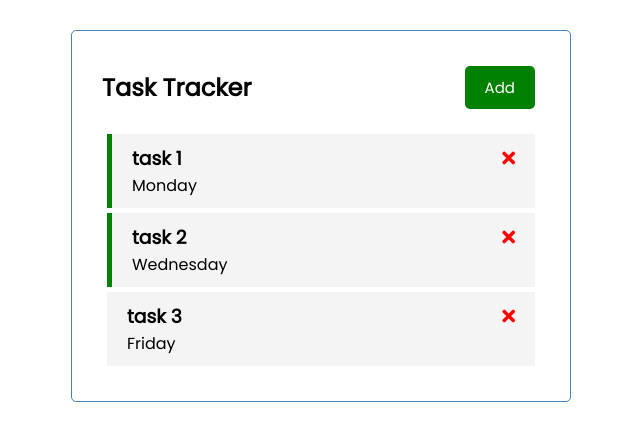
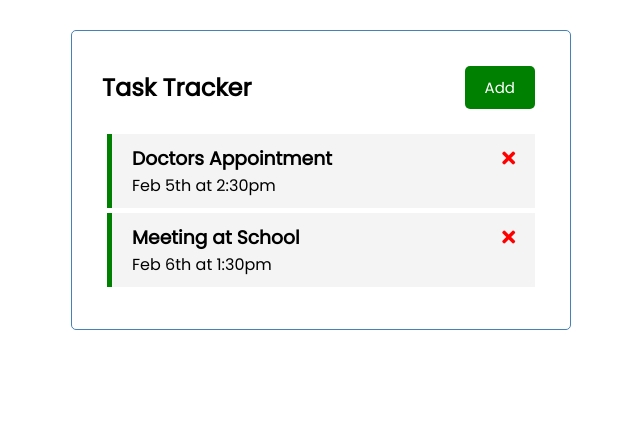
Before and after one commit to summersky1/task-tracker, a React (Create React App) app: page / in a window 1280 px wide. Shown: the top 440 px of the page, without its empty margins (319-959 px from the left). Built offline with nearby package versions, Linux system fonts and the light colour scheme; data requests are answered from the project's data file.

Commit message:
Get tasks from json-server

```diff
--- /dev/null
+++ b/db.json
@@ -0,0 +1,16 @@
+{
+  "tasks": [
+    {
+      "id": 1,
+      "text": "Doctors Appointment",
+      "day": "Feb 5th at 2:30pm",
+      "reminder": true
+    },
+    {
+      "id": 2,
+      "text": "Meeting at School",
+      "day": "Feb 6th at 1:30pm",
+      "reminder": true
+    }
+  ]
+}
--- a/src/App.js
+++ b/src/App.js
@@ -1,30 +1,25 @@
-import { useState } from 'react'
+import { useEffect, useState } from 'react'
 import Header from './components/Header'
 import Tasks from './components/Tasks'
 import AddTask from './components/AddTask'
 
 function App() {
   const [showAddTask, setShowAddTask] = useState(false)
-  const [tasks, setTasks] = useState([
-    {
-      id: 1,
-      text: "task 1",
-      day: "Monday",
-      reminder: true,
-    },
-    {
-      id: 2,
-      text: "task 2",
-      day: "Wednesday",
-      reminder: true,
-    },
-    {
-      id: 3,
-      text: "task 3",
-      day: "Friday",
-      reminder: false,
-    },
-  ])
+  const [tasks, setTasks] = useState([])
+
+  useEffect(() => {
+    const getTasks = async () => {
+      const tasksFromServer = await fetchTasks()
+      setTasks(tasksFromServer)
+    }
+    getTasks()
+  }, [])
+
+  const fetchTasks = async () => {
+    const res = await fetch('http://localhost:5000/tasks')
+    const data = await res.json()
+    return data
+  }
 
   const toggleAdd = () => {
     setShowAddTask(!showAddTask)
```
